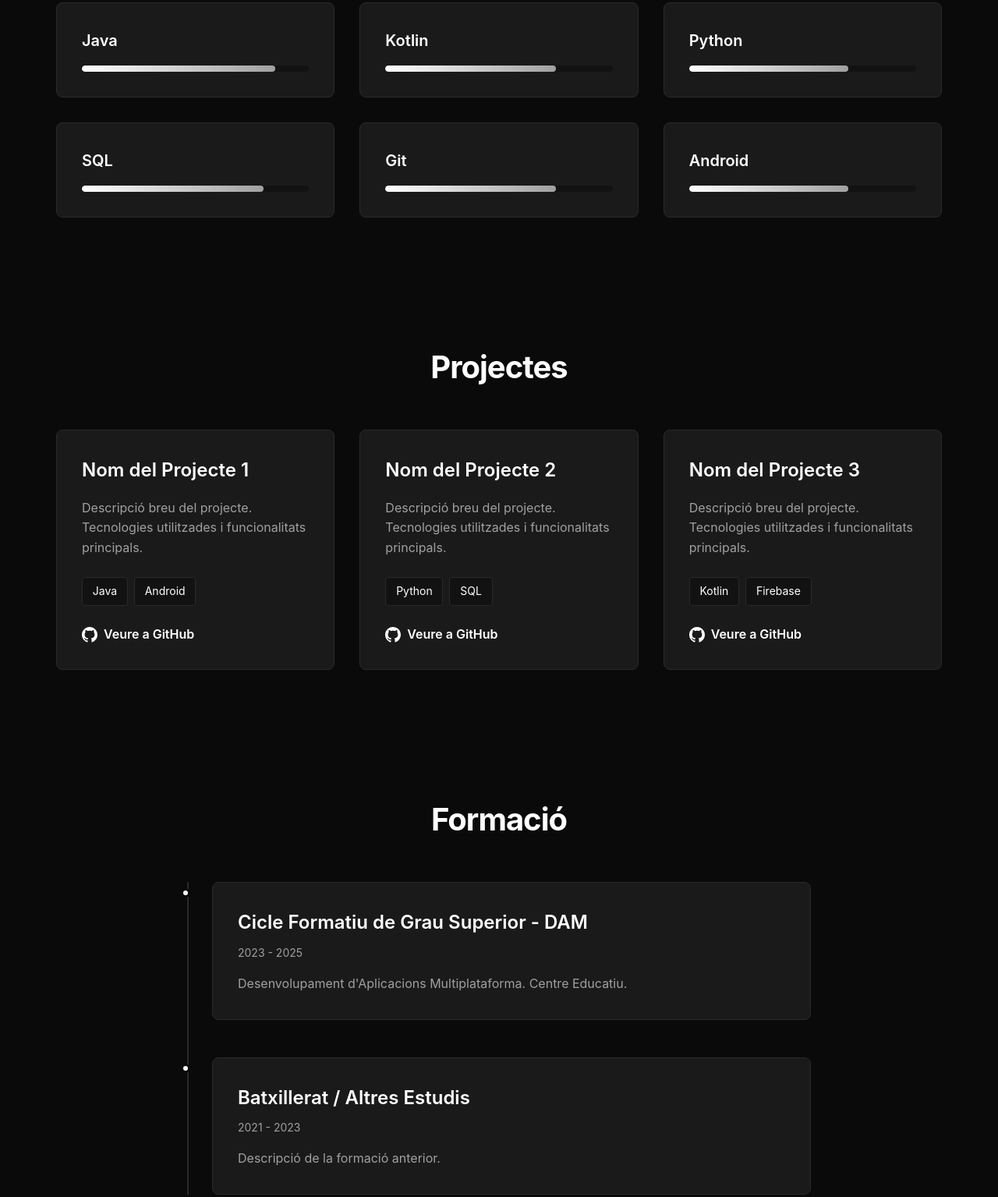
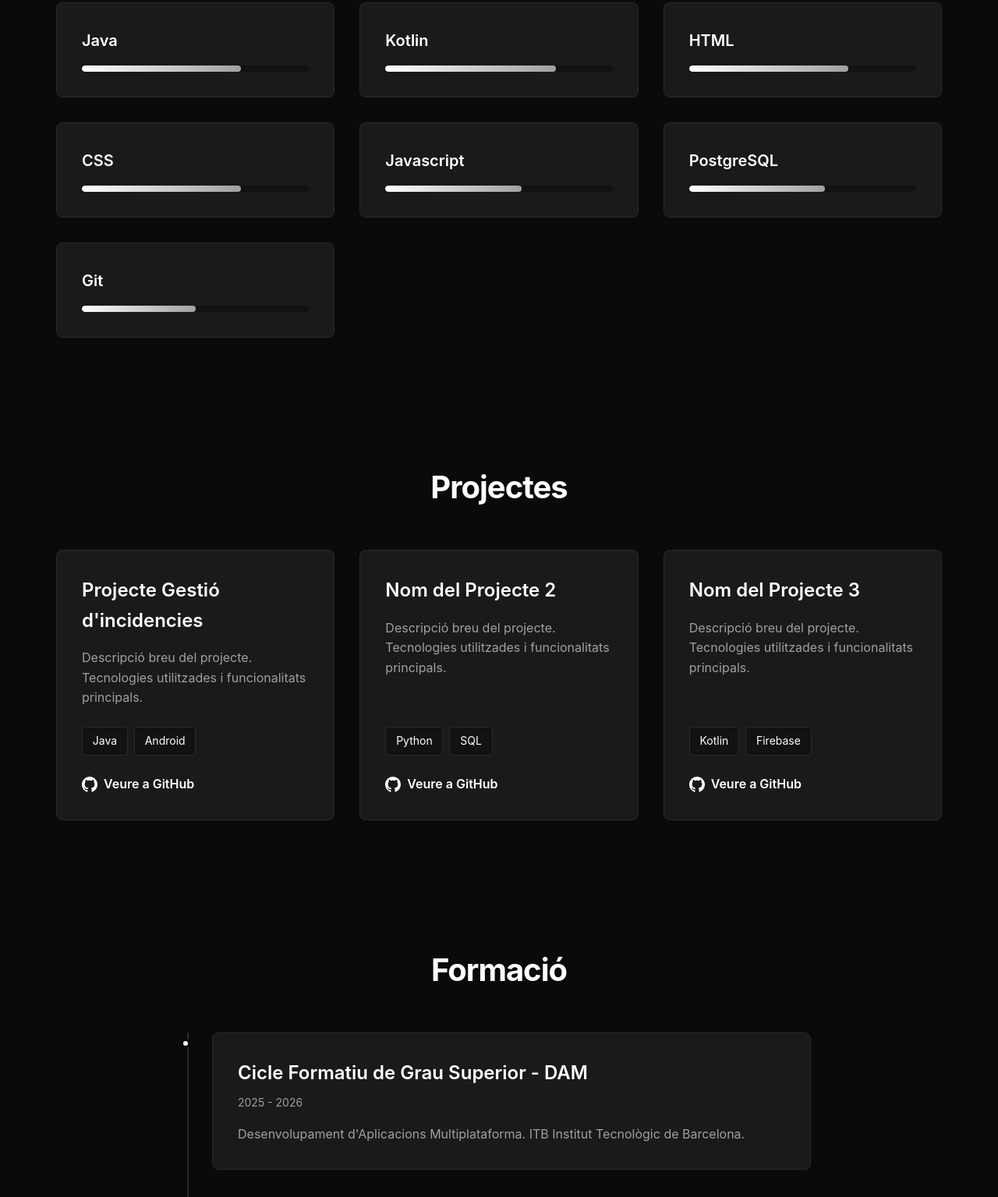
Before and after one commit to Zequi-ITB/portfolio, a plain HTML site: page index.html in a window 1280 px wide. Shown: the part 916-2451 px from the top of the page at 78% size. Drawn offline with Linux system fonts and the light colour scheme.

Commit message:
portfolio

```diff
--- a/index.html
+++ b/index.html
@@ -3,7 +3,7 @@
 <head>
     <meta charset="UTF-8">
     <meta name="viewport" content="width=device-width, initial-scale=1.0">
-    <title>Portfolio - Desenvolupador DAM</title>
+    <title>Portfolio - Ezequiel Carracedo</title>
     <link rel="stylesheet" href="style.css">
 </head>
 <body>
@@ -33,7 +33,7 @@
                     </div>
                 </div>
                 <div class="intro-text">
-                    <h2 class="intro-title" data-ca="Hola, sóc [El teu nom]" data-es="Hola, soy [Tu nombre]" data-en="Hi, I'm [Your name]">Hola, sóc [El teu nom]</h2>
+                    <h2 class="intro-title" data-ca="Hola, sóc Ezequiel Carracedo" data-es="Hola, soy Ezequiel Carracedo" data-en="Hi, I'm Ezequiel Carracedo">Hola, sóc [El teu nom]</h2>
                     <p class="intro-description"
                        data-ca="Estudiant de Desenvolupament d'Aplicacions Multiplataforma apassionat per la tecnologia i la creació de solucions innovadores. M'encanta aprendre noves tecnologies i aplicar-les en projectes reals."
                        data-es="Estudiante de Desarrollo de Aplicaciones Multiplataforma apasionado por la tecnología y la creación de soluciones innovadoras. Me encanta aprender nuevas tecnologías y aplicarlas en proyectos reales."
@@ -52,7 +52,7 @@
                     <div class="skill-card">
                         <h3>Java</h3>
                         <div class="skill-bar">
-                            <div class="skill-progress" style="width: 85%"></div>
+                            <div class="skill-progress" style="width: 70%"></div>
                         </div>
                     </div>
                     <div class="skill-card">
@@ -62,29 +62,36 @@
                         </div>
                     </div>
                     <div class="skill-card">
-                        <h3>Python</h3>
+                        <h3>HTML</h3>
+                        <div class="skill-bar">
+                            <div class="skill-progress" style="width: 70%"></div>
+                        </div>
+                    </div>
+                     <div class="skill-card">
+                        <h3>CSS</h3>
                         <div class="skill-bar">
                             <div class="skill-progress" style="width: 70%"></div>
                         </div>
                     </div>
                     <div class="skill-card">
-                        <h3>SQL</h3>
+                        <h3>Javascript</h3>
                         <div class="skill-bar">
-                            <div class="skill-progress" style="width: 80%"></div>
+                            <div class="skill-progress" style="width: 60%"></div>
+                        </div>
+                    </div>
+                    <div class="skill-card">
+                        <h3>PostgreSQL</h3>
+                        <div class="skill-bar">
+                            <div class="skill-progress" style="width: 60%"></div>
                         </div>
                     </div>
                     <div class="skill-card">
                         <h3>Git</h3>
                         <div class="skill-bar">
-                            <div class="skill-progress" style="width: 75%"></div>
+                            <div class="skill-progress" style="width: 50%"></div>
                         </div>
                     </div>
-                    <div class="skill-card">
-                        <h3>Android</h3>
-                        <div class="skill-bar">
-                            <div class="skill-progress" style="width: 70%"></div>
-                        </div>
-                    </div>
+
                 </div>
             </div>
         </section>
@@ -95,7 +102,7 @@
                 <h2 class="section-title" data-ca="Projectes" data-es="Proyectos" data-en="Projects">Projectes</h2>
                 <div class="projects-grid">
                     <div class="project-card">
-                        <h3 class="project-title">Nom del Projecte 1</h3>
+                        <h3 class="project-title">Projecte Gestió d'incidencies</h3>
                         <p class="project-description"
                            data-ca="Descripció breu del projecte. Tecnologies utilitzades i funcionalitats principals."
                            data-es="Descripción breve del proyecto. Tecnologías utilizadas y funcionalidades principales."
@@ -171,12 +178,12 @@
                                 data-en="Higher Vocational Training - MAD">
                                 Cicle Formatiu de Grau Superior - DAM
                             </h3>
-                            <p class="timeline-period">2023 - 2025</p>
+                            <p class="timeline-period">2025 - 2026</p>
                             <p class="timeline-description"
-                               data-ca="Desenvolupament d'Aplicacions Multiplataforma. Centre Educatiu."
-                               data-es="Desarrollo de Aplicaciones Multiplataforma. Centro Educativo."
-                               data-en="Multiplatform Application Development. Educational Center.">
-                                Desenvolupament d'Aplicacions Multiplataforma. Centre Educatiu.
+                               data-ca="Desenvolupament d'Aplicacions Multiplataforma. ITB Institut Tecnològic de Barcelona."
+                               data-es="Desarrollo de Aplicaciones Multiplataforma. ITB Institut Tecnològic de Barcelona."
+                               data-en="Multiplatform Application Development. ITB Institut Tecnològic de Barcelona.">
+                                Desenvolupament d'Aplicacions Multiplataforma. ITB Institut Tecnològic de Barcelona.
                             </p>
                         </div>
                     </div>
```
